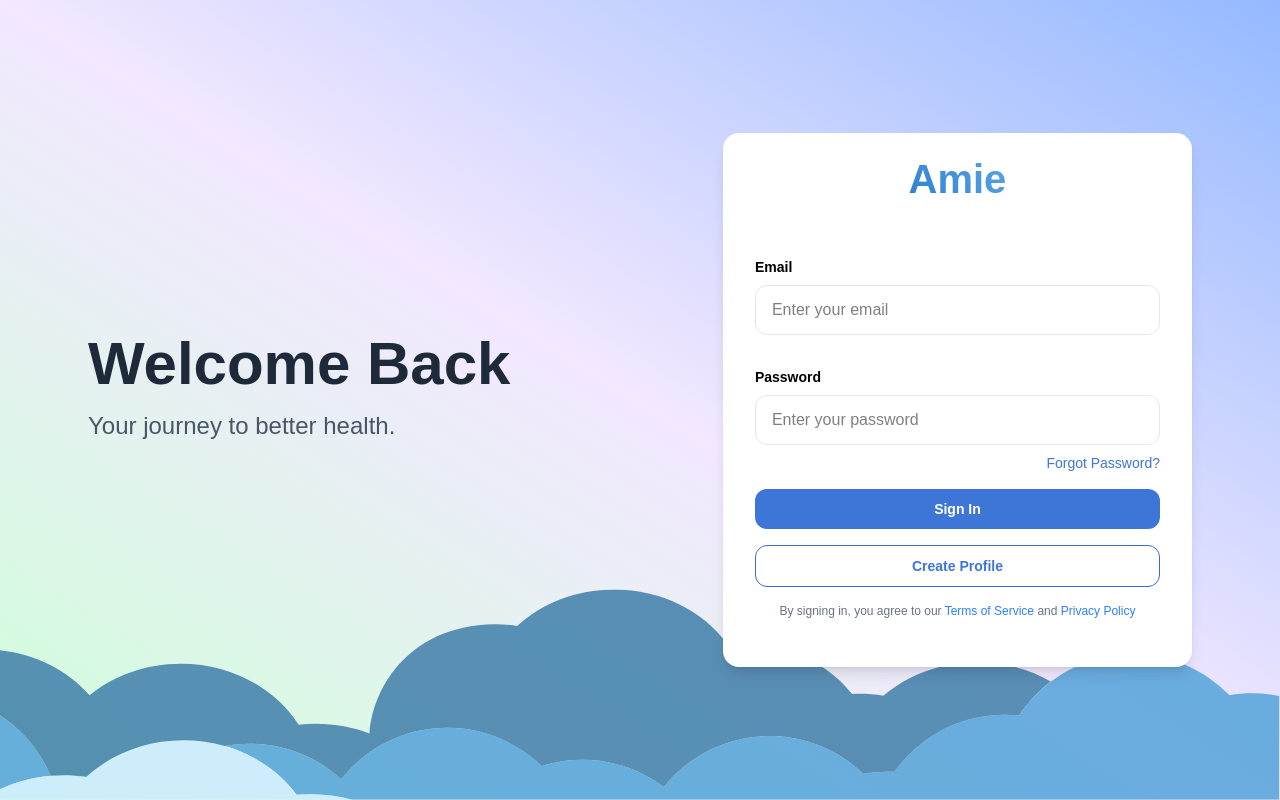
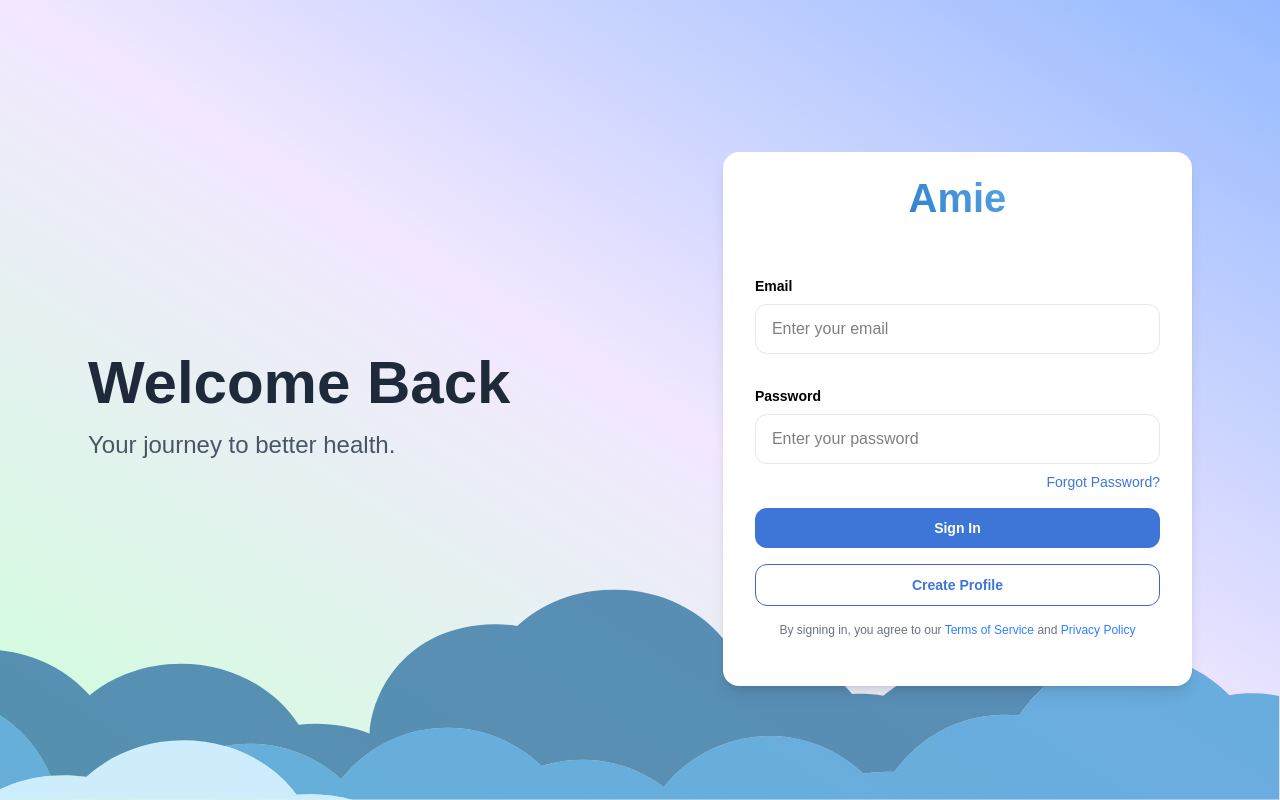
Before and after one commit to akelladeepak/amie-webapp, a React (Vite) app in the folder amie/: page /#/ in a window 1280 px wide. Built offline with nearby package versions, Linux system fonts and the light colour scheme; the HTML template or start-up script is replaced by a standard one.

Commit message:
Fix overflow issue in login page

```diff
--- a/amie/src/pages/Login.jsx
+++ b/amie/src/pages/Login.jsx
@@ -13,8 +13,8 @@ function Login() {
   };
 
   return (
-    <div className="min-h-screen flex items-center justify-center px-4">
-      <div className="max-w-6xl w-full flex flex-col md:flex-row items-center p-6 md:space-x-6 md:space-y-0">
+    <div className="max-h-screen flex items-center justify-center px-4">
+      <div className="max-w-6xl w-full flex flex-col md:flex-row items-center p-6 md:space-x-6 md:space-y-0 mt-16 lg:mt-32">
         {/* Left side text */}
         <div className="w-full md:w-2/3">
           <h1 className="lg:text-6xl text-4xl font-bold lg:mb-4 text-gray-800 lg:text-left text-center">
```
